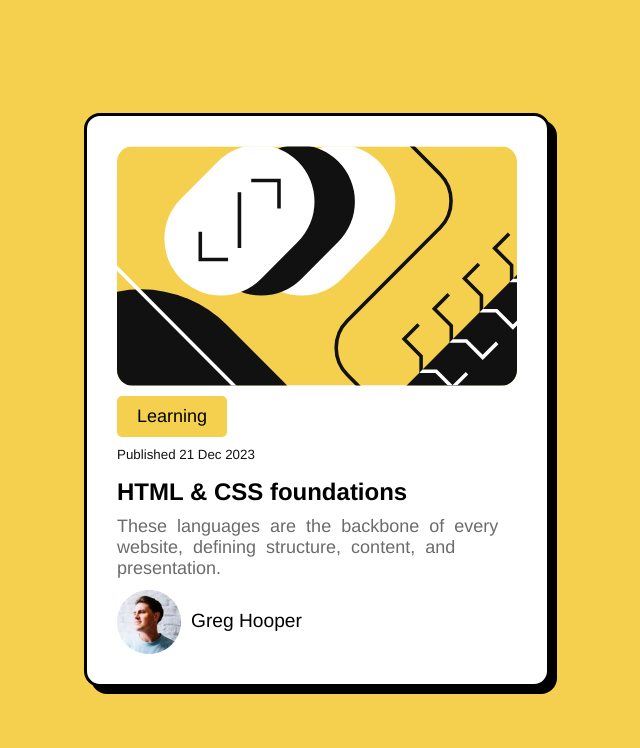
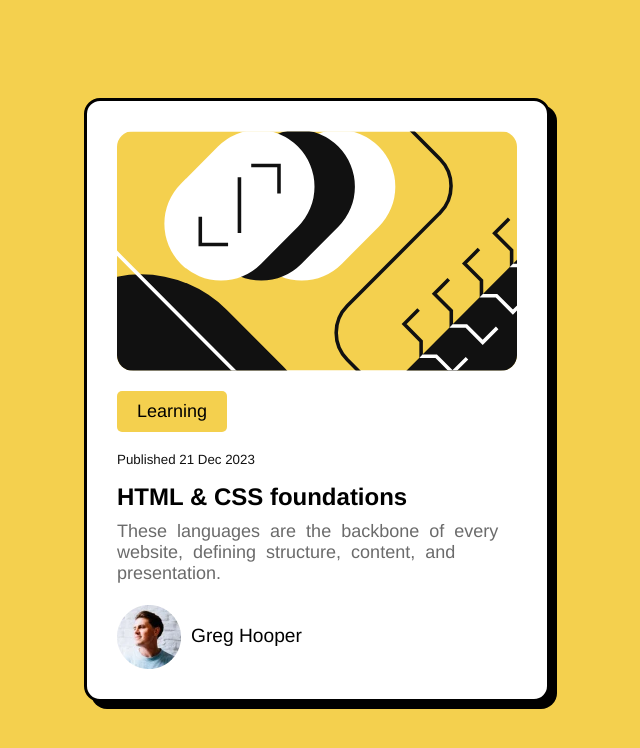
Before and after one commit to PKosmowski/FrontendProjects, a plain HTML site: page Blog-preview-card/index.html in a window 1280 px wide. Shown: the whole page, without its empty margins (323-963 px from the left). Drawn offline with Linux system fonts and the light colour scheme.

Commit message:
polishing

```diff
--- a/Blog-preview-card/styles.css
+++ b/Blog-preview-card/styles.css
@@ -41,9 +41,9 @@ body {
     background-color: hsl(47, 88%, 63%);
     padding: 10px 20px;
     font-size: large;
-    margin-top: 10px;
+    margin-top: 20px;
     border-radius: 5px;
-    margin-bottom: 10px;
+    margin-bottom: 20px;
 
 }
 
@@ -59,7 +59,7 @@ body {
 }
 
 .desc {
-    margin-bottom: 10px;
+    margin-bottom: 20px;
     font-size: large;
     word-spacing: 5px;
     font-weight: 300;
```
